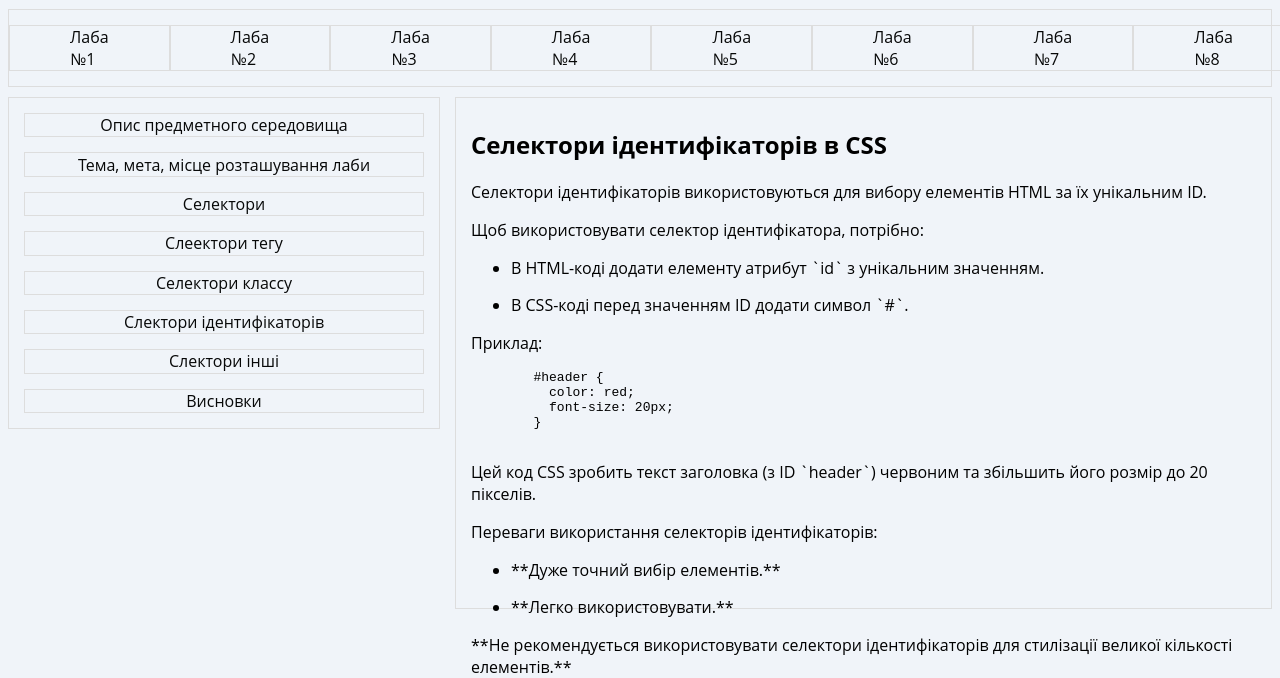
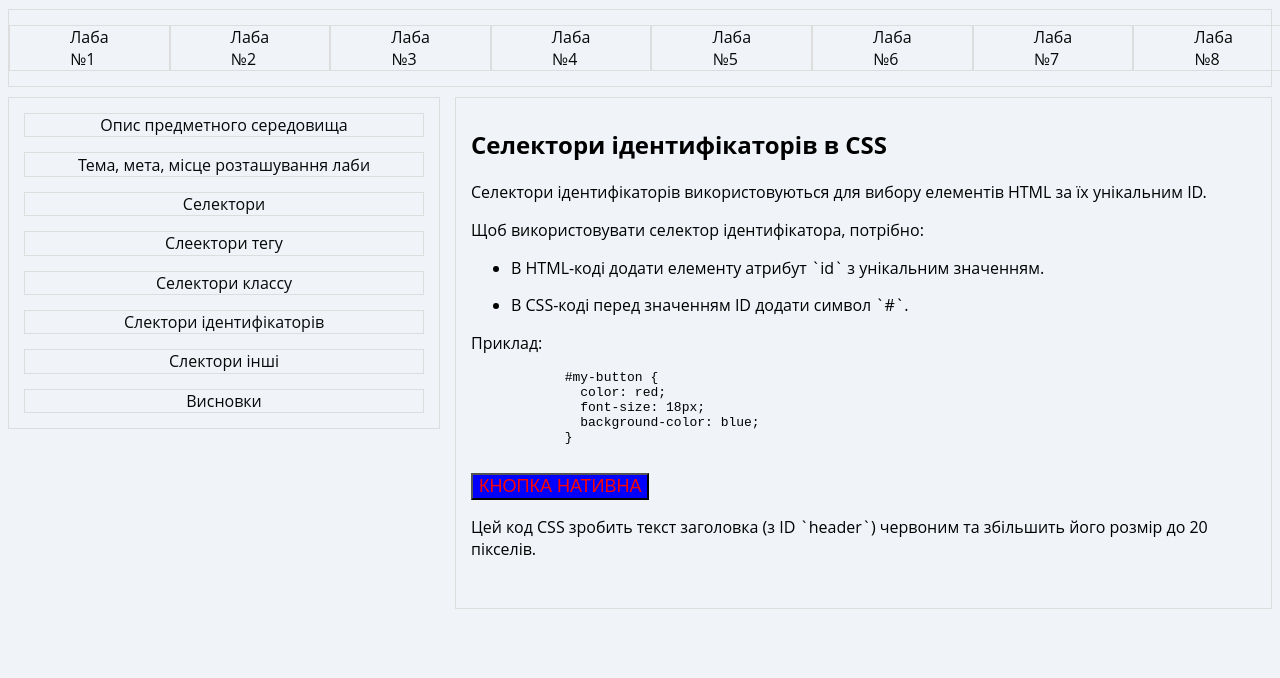
Before and after one commit to taketook123/htmreportKhusainov, a plain HTML site: page lab2/sel-id.html in a window 1280 px wide. Shown: the part 125-803 px from the top of the page. Drawn offline with Linux system fonts and the light colour scheme.

Commit message:
Add some visuals

```diff
--- a/lab2/sel-id.html
+++ b/lab2/sel-id.html
@@ -11,6 +11,13 @@
     />
   </head>
   <body>
+  <style>
+	    #my-button {
+	      color: red;
+	      font-size: 18px;
+	      background-color: blue;
+	    }
+	  </style>
     <header class="title">
       <img class="kpi" src="../images/kpi-symbol.png" alt="" />
       <div class="title-text">
@@ -56,18 +63,14 @@
 	  </ul>
 	  <p>Приклад:</p>
 	  <pre>
-	#header {
-	  color: red;
-	  font-size: 20px;
-	}
-	</pre>
+	    #my-button {
+	      color: red;
+	      font-size: 18px;
+	      background-color: blue;
+	    }
+	  </pre>
+	  <button id="my-button">КНОПКА НАТИВНА</button>
 	  <p>Цей код CSS зробить текст заголовка (з ID `header`) червоним та збільшить його розмір до 20 пікселів.</p>
-	  <p>Переваги використання селекторів ідентифікаторів:</p>
-	  <ul>
-	    <li>**Дуже точний вибір елементів.**</li>
-	    <li>**Легко використовувати.**</li>
-	  </ul>
-	  <p>**Не рекомендується використовувати селектори ідентифікаторів для стилізації великої кількості елементів.**</p>
 
 	</div>
       </div>
```
Also changed, not shown: lab2/sel-class.html (+14 -5 lines), lab2/sel-tags.html (+1 -0 lines).
